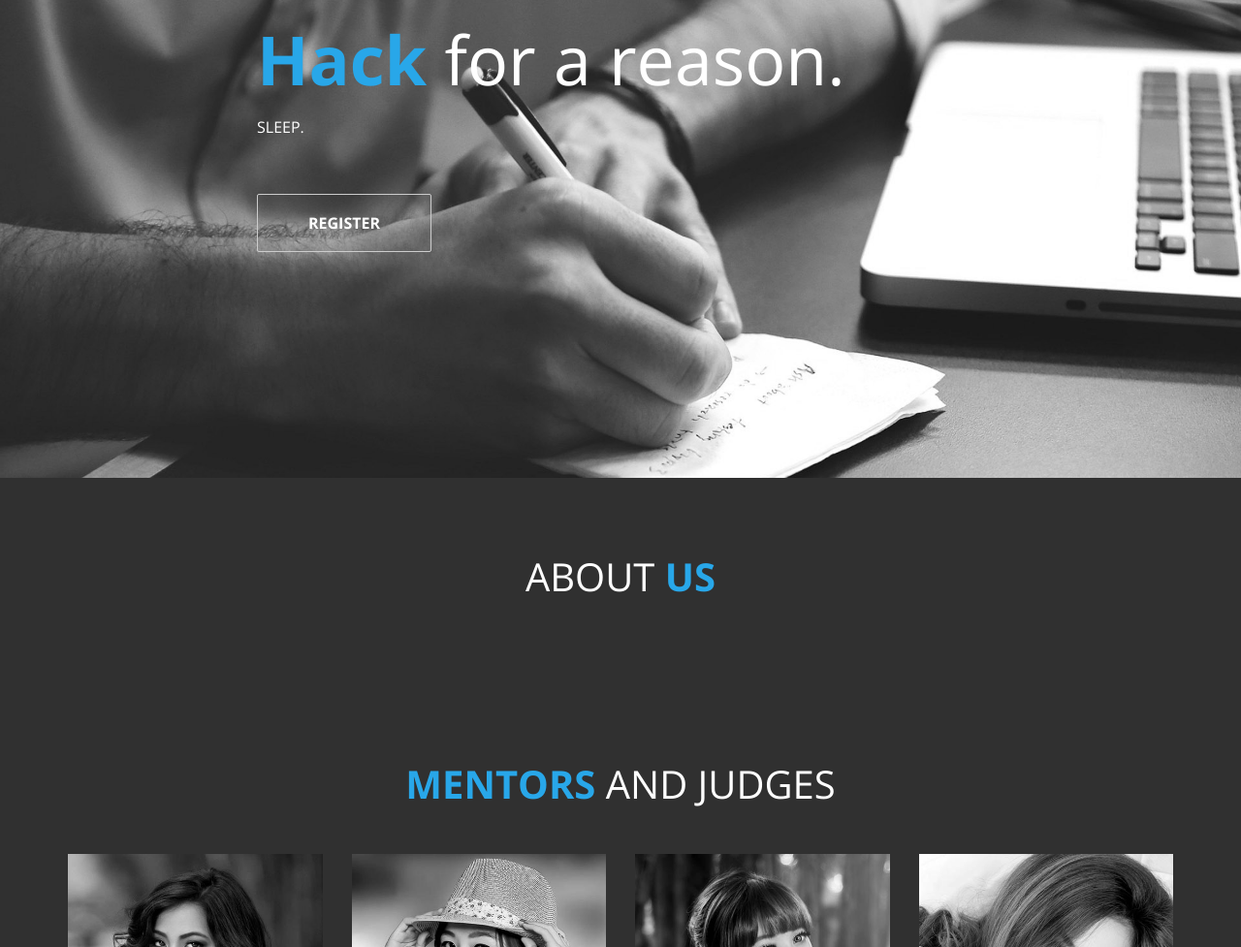
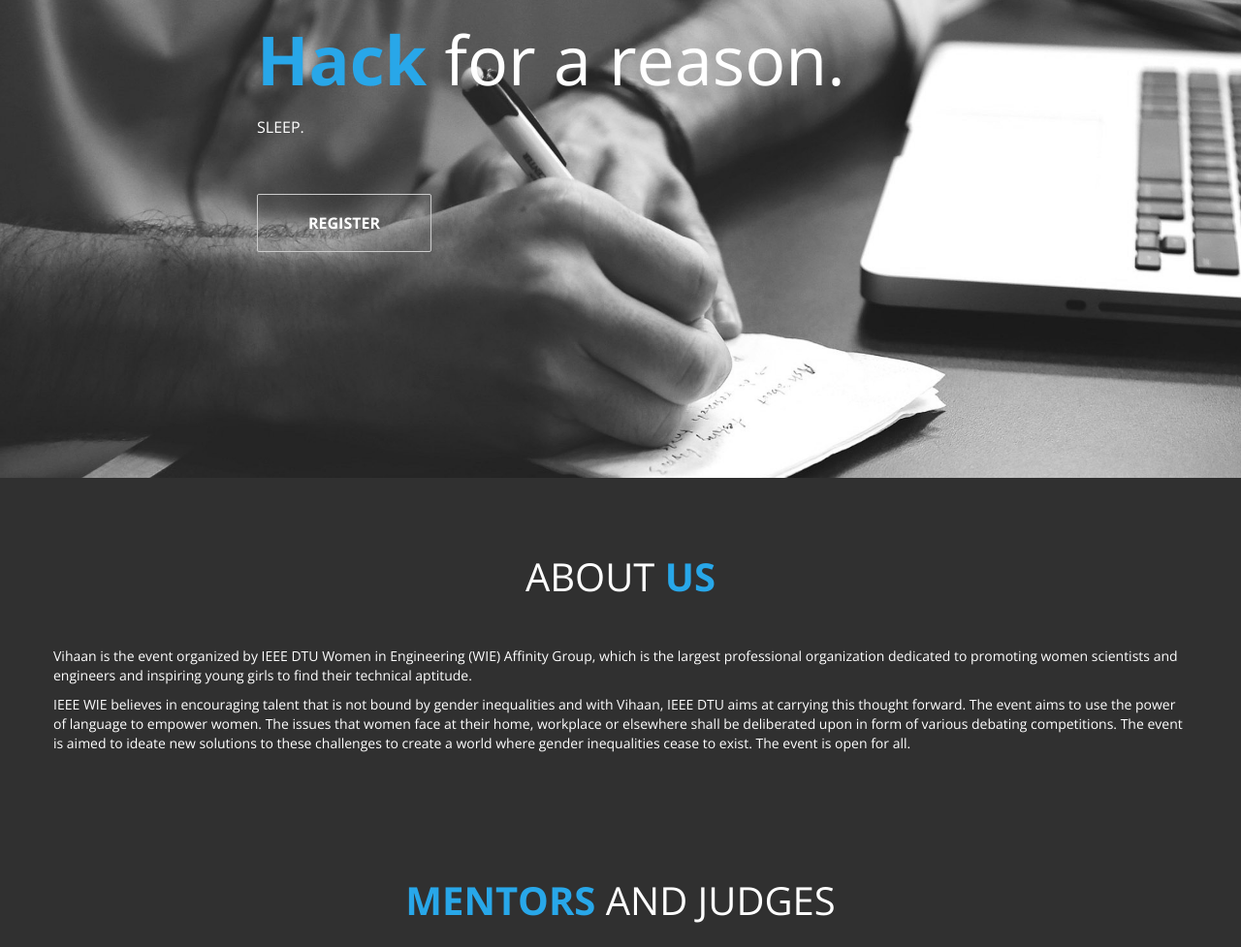
Before and after one commit to utkarshvermaa/vihaan17, a plain HTML site: page index.html in a window 1280 px wide. Shown: the part 227-1204 px from the top of the page at 97% size. Drawn offline with nearby package versions, Linux system fonts and the light colour scheme.

Commit message:
Add files via upload

```diff
--- a/index.html
+++ b/index.html
@@ -90,6 +90,10 @@
 					<div class="col-md-12">
     					<h2 class="wow bounceIn" data-wow-offset="50" data-wow-delay="0.3s">ABOUT <span>US</span></h2>
     				</div>
+				<div>
+					<p>Vihaan is the event organized by IEEE DTU Women in Engineering (WIE) Affinity Group, which is the largest professional organization dedicated to promoting women scientists and engineers and inspiring young girls to find their technical aptitude.</p>
+					<p>IEEE WIE believes in encouraging talent that is not bound by gender inequalities and with Vihaan, IEEE DTU aims at carrying this thought forward. The event aims to use the power of language to empower women. The issues that women face at their home, workplace or elsewhere shall be deliberated upon in form of various debating competitions. The event is aimed to ideate new solutions to these challenges to create a world where gender inequalities cease to exist. The event is open for all.</p>
+				</div>
 <!--
 					<div class="col-md-4 col-sm-4 col-xs-12 wow fadeInLeft" data-wow-offset="50" data-wow-delay="0.6s">
 						<div class="media">
```
